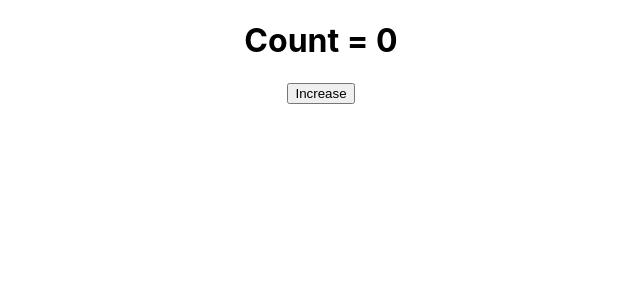
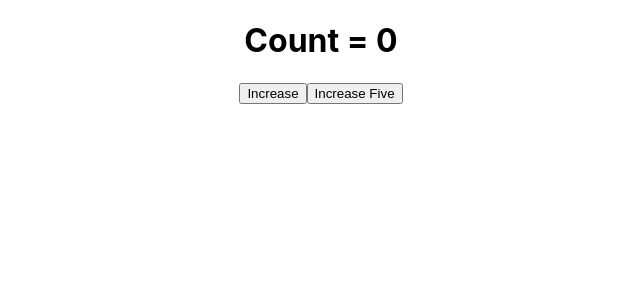
Before and after one commit to Abdalmunam/my-first-app, a React (Create React App) app: page / in a window 1280 px wide. Shown: the top 300 px of the page, without its empty margins (319-959 px from the left). Built offline with nearby package versions, Linux system fonts and the light colour scheme; the HTML template or start-up script is replaced by a standard one.

Commit message:
previous state is used

```diff
--- a/src/components/Counter.js
+++ b/src/components/Counter.js
@@ -9,16 +9,24 @@ export class Counter extends Component {
       }
     }
     increaseCount(){
-        this.setState({
-          count: this.state.count + 1
-        },()=>{console.log('Callback value is: ', this.state.count)})
+        this.setState(
+          (previusState) => ({count: previusState.count + 1})
+        ,()=>{console.log('Callback value is: ', this.state.count)})
         console.log(this.state.count)
+    }
+    increaseFive(){
+        this.increaseCount()
+        this.increaseCount()
+        this.increaseCount()
+        this.increaseCount()
+        this.increaseCount()
     }
   render() {
     return (
       <div>
         <h1>Count = {this.state.count} </h1>
         <button onClick={()=>{this.increaseCount()}} >Increase</button>
+        <button onClick={()=>{this.increaseFive()}} >Increase Five</button>
       </div>
     )
   }
```
